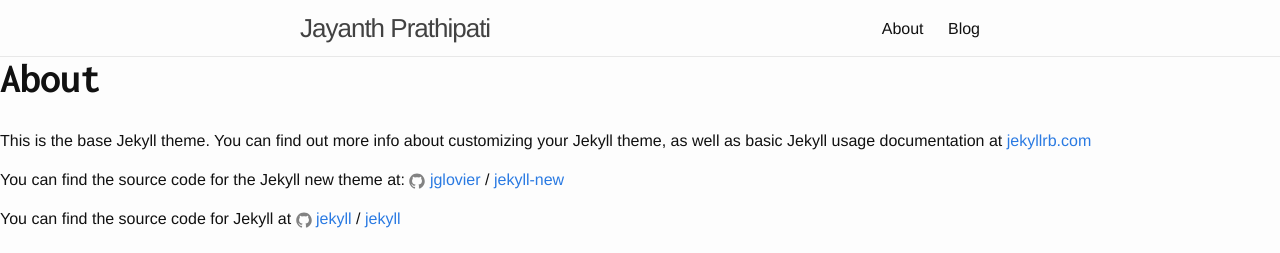
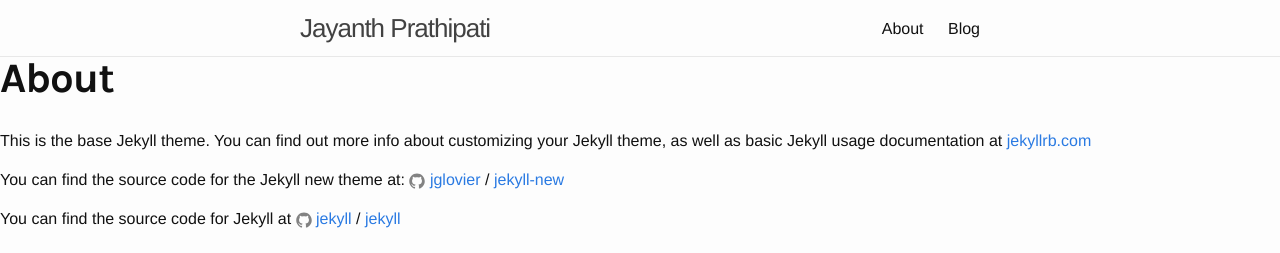
Before and after one commit to jayprat95/jayprat95.github.io, a Jekyll site: the page built from about.md, in a window 1280 px wide. Shown: the top 253 px of the page. Built offline with Jekyll 4.4.1, drawn with Linux system fonts in a browser that asks for light colours; nearby versions of some CDN libraries.

Commit message:
added new fonts

```diff
--- a/css/main.scss
+++ b/css/main.scss
@@ -7,8 +7,8 @@
 @import "animate.css";
 @import "hover-min.css";
 @import "bootstrap.min.css";
-@import url(https://fonts.googleapis.com/css?family=Work+Sans:400,300,500);
-@import url(https://fonts.googleapis.com/css?family=Inconsolata:400,700);
+@import url(https://fonts.googleapis.com/css?family=Work+Sans:400,300,500,200);
+@import url(https://fonts.googleapis.com/css?family=Karla:700);
 
 
 
@@ -84,7 +84,7 @@
 
 h1 {
 font-weight: 700;
-font-family: "Inconsolata", Helvetica, Arial, sans-serif;
+font-family: 'Karla', sans-serif;
 }
 
 
@@ -127,7 +127,7 @@
 #typed-effect {
 	text-align: center;
 	color: white;
-	font-weight: lighter;
+	font-weight: 200;
 	.subtitle {
 		font-weight: normal;
 	}
@@ -162,7 +162,7 @@
     margin: 0px 0px;
     padding-right: 20px;
     color: black;
-    font-weight: 340;
+    font-weight: 300;
     font-family: 'Work Sans', sans-serif;
 }
 
```
Also changed, not shown: 2 other files.
